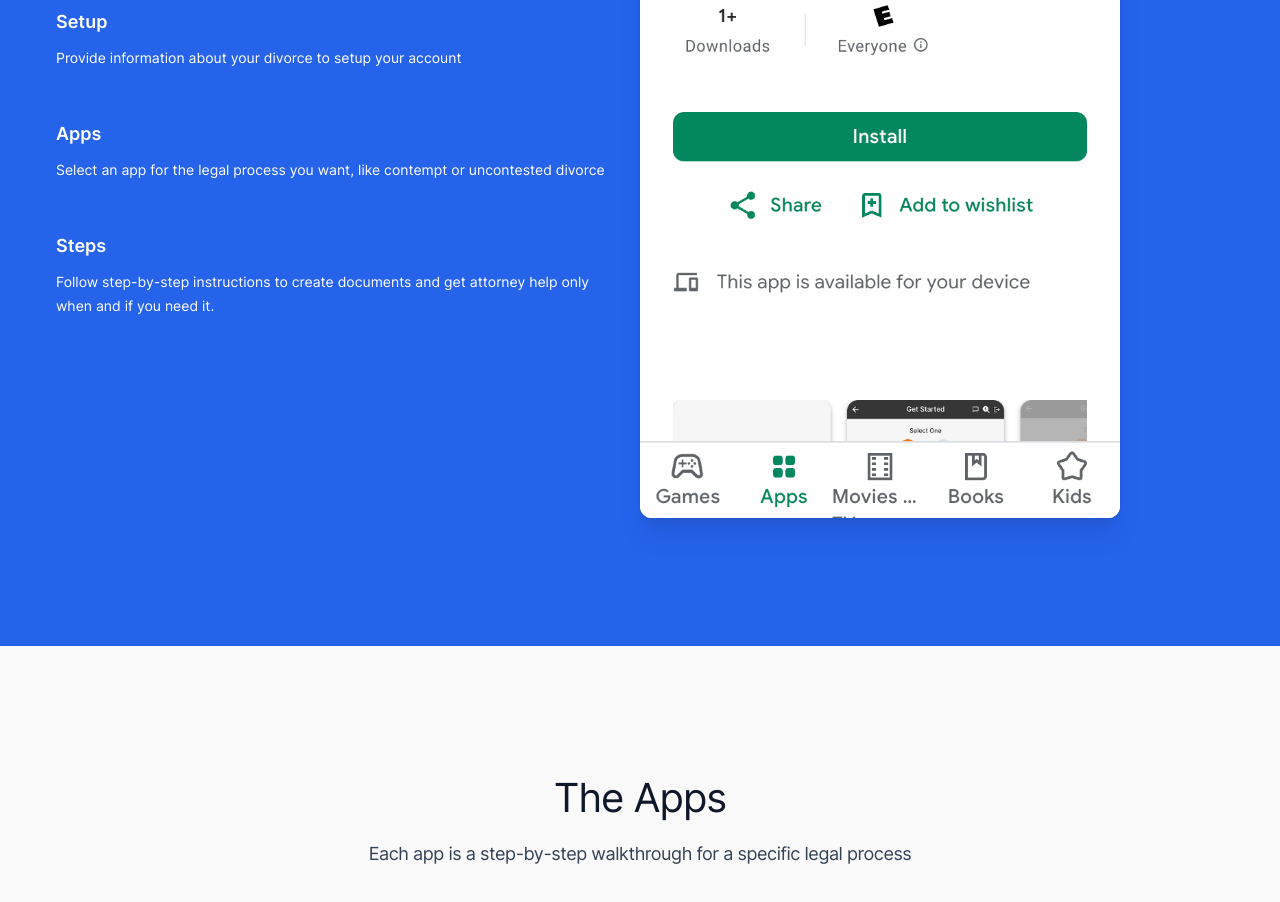
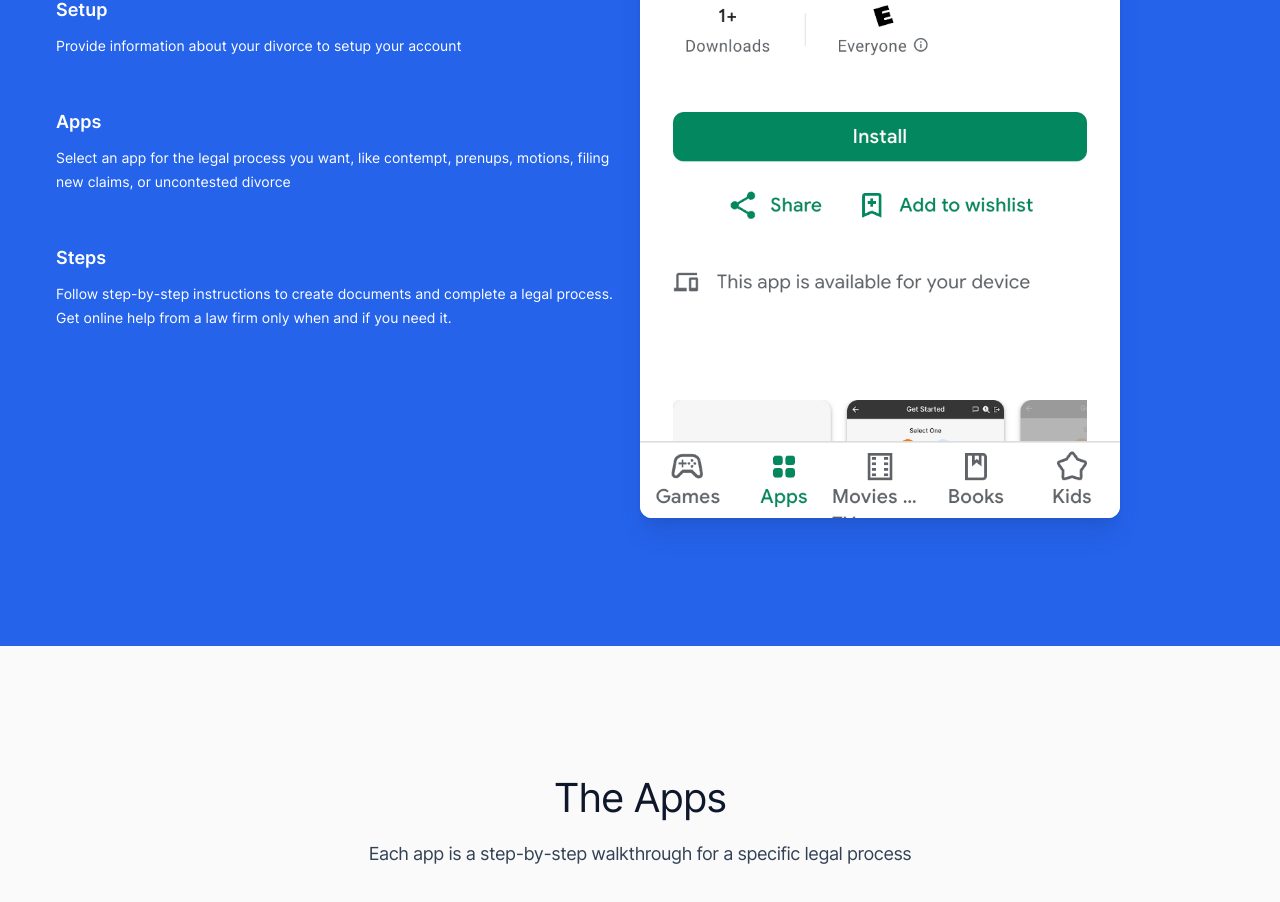
Before and after one commit to David44357/KingLawWebsite, a Next.js app: page /prometheus in a window 1280 px wide. Shown: the part 1281-2183 px from the top of the page. Built offline with nearby package versions, Linux system fonts and the light colour scheme.

Commit message:
Update PromPrimaryFeatures.jsx

```diff
--- a/src/components/PromPrimaryFeatures.jsx
+++ b/src/components/PromPrimaryFeatures.jsx
@@ -28,13 +28,13 @@ const features = [
   {
     title: 'Apps',
     description:
-      "Select an app for the legal process you want, like contempt or uncontested divorce",
+      "Select an app for the legal process you want, like contempt, prenups, motions, filing new claims, or uncontested divorce",
     image: screenshotApps,
   },
   {
     title: 'Steps',
     description:
-      "Follow step-by-step instructions to create documents and get attorney help only when and if you need it.",
+      "Follow step-by-step instructions to create documents and complete a legal process. Get online help from a law firm only when and if you need it.",
       image: screenshotApps,
   },
 ]
```
